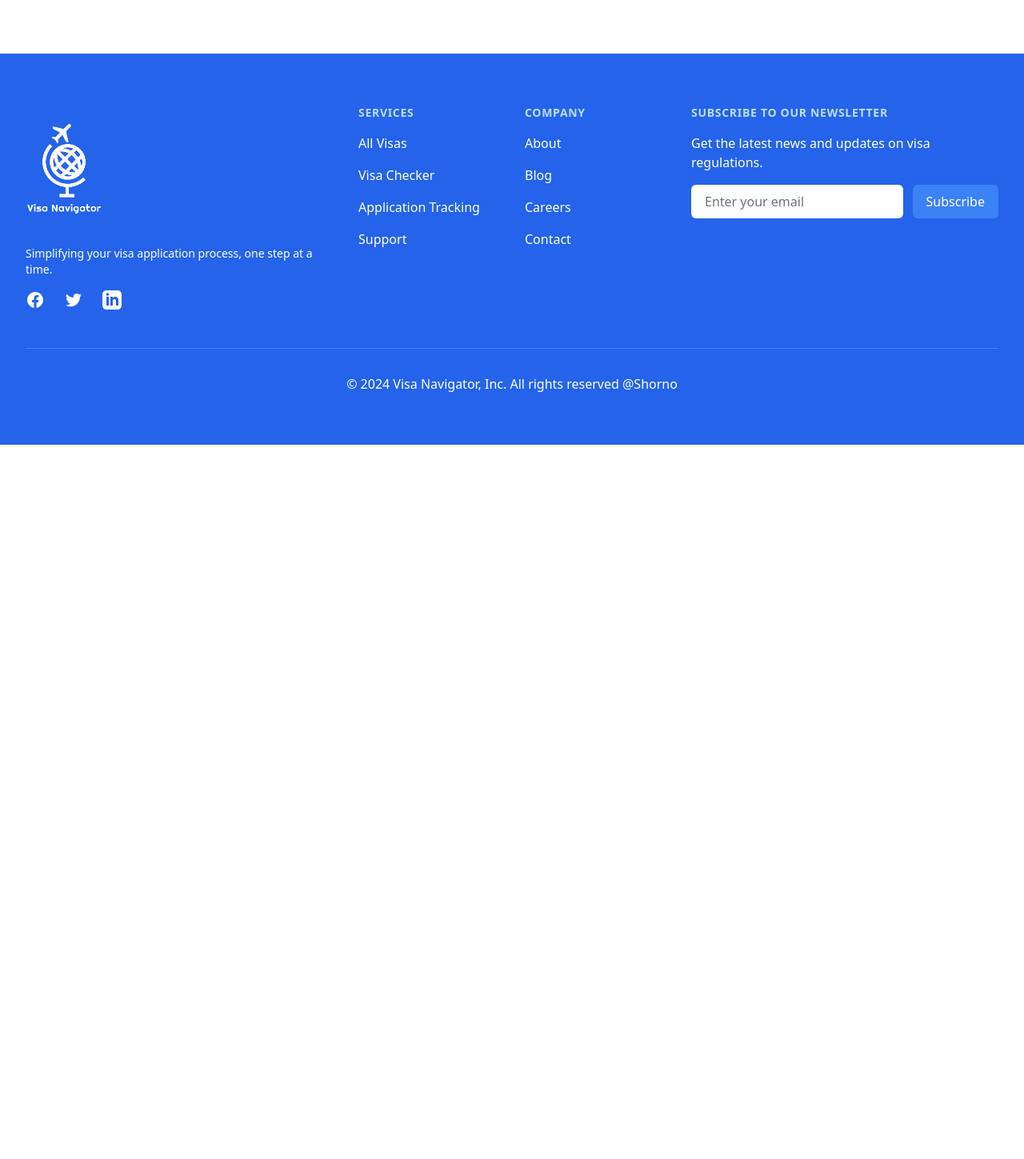
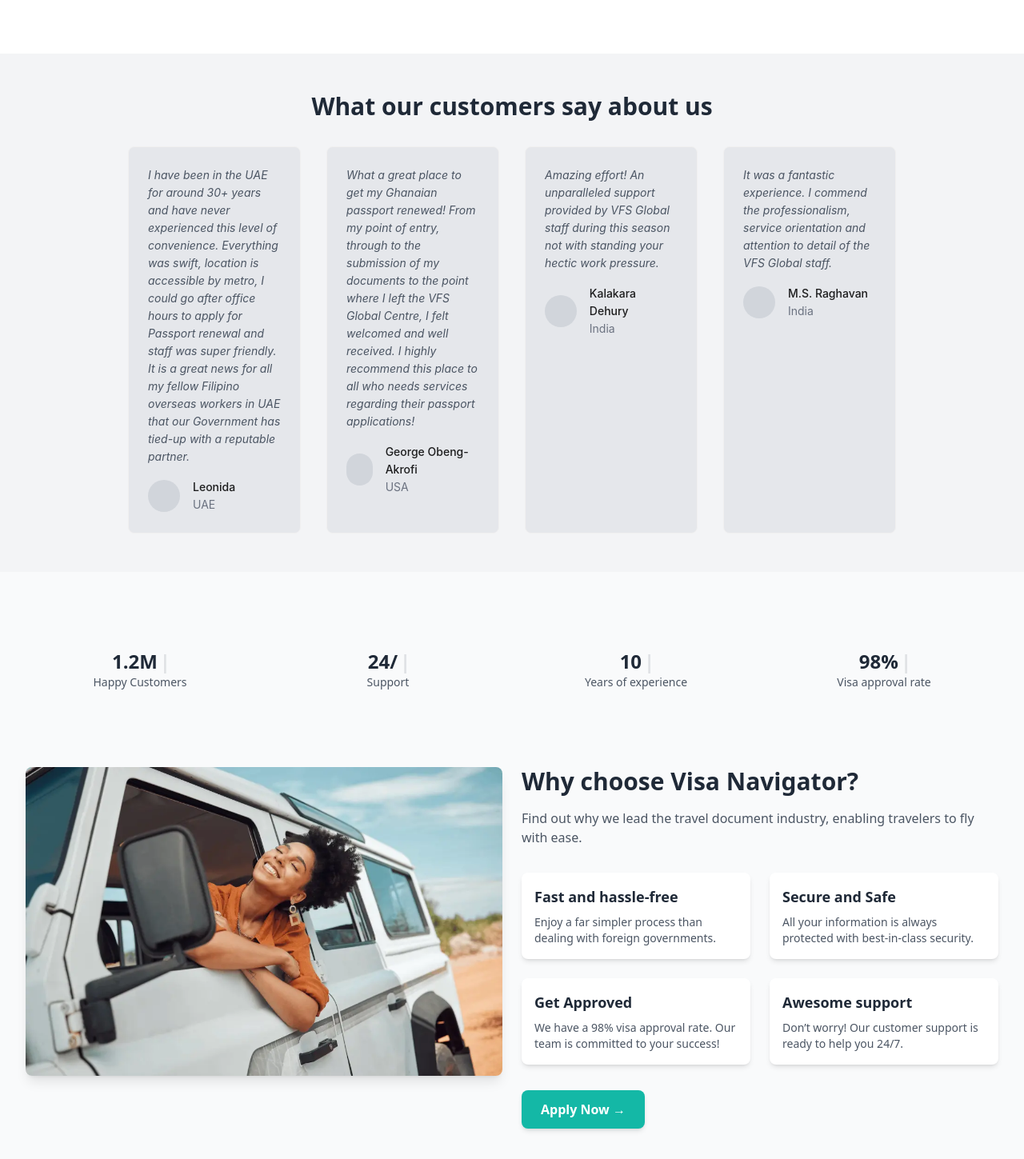
Before and after one commit to Shorno/visa-navigator, a React (Vite) app: page / in a window 1280 px wide. Shown: the part 1081-2530 px from the top of the page at 80% size. Before the commit the page ends 1637 px from the top, so only its background shows below. Built offline with nearby package versions, Linux system fonts and the light colour scheme; no server answers.

Commit message:
add extra sections

```diff
--- a/package.json
+++ b/package.json
@@ -14,9 +14,13 @@
     "antd": "^5.22.3",
     "dayjs": "^1.11.13",
     "firebase": "^11.0.2",
+    "lottie-react": "^2.4.0",
     "react": "^18.3.1",
+    "react-awesome-reveal": "^4.2.14",
     "react-dom": "^18.3.1",
-    "react-router-dom": "^7.0.2"
+    "react-router-dom": "^7.0.2",
+    "react-simple-typewriter": "^5.0.1",
+    "react-tooltip": "^5.28.0"
   },
   "devDependencies": {
     "@eslint/js": "^9.15.0",
--- a/src/components/Footer.jsx
+++ b/src/components/Footer.jsx
@@ -3,7 +3,7 @@ import visaLogo from '../assets/visaLogo.png';
 
 export default function Footer() {
     return (
-        <footer className="bg-blue-600 text-white">
+        <footer className="bg-blue-600 text-white dark:bg-blue-900">
             <div className="max-w-7xl mx-auto py-12 px-4 sm:px-6 lg:py-16 lg:px-8">
                 <div className="xl:grid xl:grid-cols-3 xl:gap-8">
                     <div className="space-y-4 xl:col-span-1">
--- /dev/null
+++ b/src/components/Testimonials.jsx
@@ -0,0 +1,59 @@
+import { Card } from "antd";
+
+const data = [
+    {
+        text: "I have been in the UAE for around 30+ years and have never experienced this level of convenience. Everything was swift, location is accessible by metro, I could go after office hours to apply for Passport renewal and staff was super friendly. It is a great news for all my fellow Filipino overseas workers in UAE that our Government has tied-up with a reputable partner.",
+        name: "Leonida",
+        location: "UAE",
+    },
+    {
+        text: "What a great place to get my Ghanaian passport renewed! From my point of entry, through to the submission of my documents to the point where I left the VFS Global Centre, I felt welcomed and well received. I highly recommend this place to all who needs services regarding their passport applications!",
+        name: "George Obeng-Akrofi",
+        location: "USA",
+    },
+    {
+        text: "Amazing effort! An unparalleled support provided by VFS Global staff during this season not with standing your hectic work pressure.",
+        name: "Kalakara Dehury",
+        location: "India",
+    },
+    {
+        text: "It was a fantastic experience. I commend the professionalism, service orientation and attention to detail of the VFS Global staff.",
+        name: "M.S. Raghavan",
+        location: "India",
+    },
+]
+
+const Testimonials = () => {
+    return (
+        <div className="bg-gray-100 text-gray-800 dark:bg-gray-900 dark:text-gray-200 py-12">
+            <div className="max-w-5xl mx-auto px-4 sm:px-6 lg:px-8">
+                <h2 className="text-3xl font-extrabold text-center mb-8">
+                    What our customers say about us
+                </h2>
+                <div className="grid grid-cols-1 md:grid-cols-2 lg:grid-cols-4 gap-8">
+                    {data.map((testimonial, index) => (
+                        <Card
+                            key={index}
+                            className="bg-gray-200 dark:bg-gray-800 hover:bg-gray-100 dark:hover:bg-gray-700 transition-colors duration-300"
+                        >
+                            <p className="text-gray-600 dark:text-gray-400 italic mb-4">
+                                {testimonial.text}
+                            </p>
+                            <div className="flex items-center">
+                                <div className="w-10 h-10 bg-gray-300 dark:bg-gray-700 rounded-full mr-4"></div>
+                                <div>
+                                    <h3 className="font-medium">{testimonial.name}</h3>
+                                    <p className="text-gray-500 dark:text-gray-400">
+                                        {testimonial.location}
+                                    </p>
+                                </div>
+                            </div>
+                        </Card>
+                    ))}
+                </div>
+            </div>
+        </div>
+    );
+};
+
+export default Testimonials;
--- /dev/null
+++ b/src/components/WhyChooseUs.jsx
@@ -0,0 +1,123 @@
+import Cover from "../assets/why-choose-us.webp"
+import {Typewriter} from "react-simple-typewriter";
+import {Fade, Slide} from "react-awesome-reveal";
+
+const WhyChooseUs = () => {
+    return (
+        <section className="bg-gray-50 dark:bg-gray-900 py-12">
+            <div className="max-w-7xl mx-auto px-6 lg:px-8 py-12">
+                <div className="grid grid-cols-2 md:grid-cols-4 gap-6 text-center">
+                    <div>
+                        <h3 className="text-2xl font-bold text-gray-800 dark:text-gray-200">
+                            <Typewriter
+                                words={['1.2M', '1,200,000']}
+                                loop={false}
+                                typeSpeed={80}
+                                deleteSpeed={50}
+                                cursor
+                            />
+                        </h3>
+                        <p className="text-sm text-gray-600 dark:text-gray-400">Happy Customers</p>
+                    </div>
+                    <div>
+                        <h3 className="text-2xl font-bold text-gray-800 dark:text-gray-200">
+                            <Typewriter
+                                words={['24/7']}
+                                loop={false}
+                                typeSpeed={80}
+                                cursor
+                            />
+                        </h3>
+                        <p className="text-sm text-gray-600 dark:text-gray-400">Support</p>
+                    </div>
+                    <div>
+                        <h3 className="text-2xl font-bold text-gray-800 dark:text-gray-200">
+                            <Typewriter
+                                words={['10']}
+                                loop={false}
+                                typeSpeed={80}
+                                cursor
+                            />
+                        </h3>
+                        <p className="text-sm text-gray-600 dark:text-gray-400">Years of experience</p>
+                    </div>
+                    <div>
+                        <h3 className="text-2xl font-bold text-gray-800 dark:text-gray-200">
+                            <Typewriter
+                                words={['98%']}
+                                loop={false}
+                                typeSpeed={80}
+                                cursor
+                            />
+                        </h3>
+                        <p className="text-sm text-gray-600 dark:text-gray-400">Visa approval rate</p>
+                    </div>
+                </div>
+            </div>
+
+            <div className="max-w-7xl mx-auto px-6 lg:px-8 mt-12">
+                <div className="grid grid-cols-1 md:grid-cols-2 gap-6">
+                    <Slide>
+                        <img
+                            src={Cover}
+                            alt="Travel"
+                            className="rounded-lg shadow-lg"
+                        />
+                    </Slide>
+                    <div>
+                        <h2 className="text-3xl font-bold text-gray-800 dark:text-gray-200">Why choose Visa Navigator?</h2>
+                        <p className="text-gray-600 dark:text-gray-400 mt-4">
+                            Find out why we lead the travel document industry, enabling
+                            travelers to fly with ease.
+                        </p>
+                        <div className="mt-8 grid grid-cols-1 sm:grid-cols-2 gap-6">
+                            <Slide direction={"right"} cascade>
+                                <div className="p-4 bg-white dark:bg-gray-800 shadow-md rounded-lg">
+                                    <h3 className="text-lg font-semibold text-gray-800 dark:text-gray-200">
+                                        Fast and hassle-free
+                                    </h3>
+                                    <p className="text-sm text-gray-600 dark:text-gray-400 mt-2">
+                                        Enjoy a far simpler process than dealing with foreign
+                                        governments.
+                                    </p>
+                                </div>
+                                <div className="p-4 bg-white dark:bg-gray-800 shadow-md rounded-lg">
+                                    <h3 className="text-lg font-semibold text-gray-800 dark:text-gray-200">
+                                        Secure and Safe
+                                    </h3>
+                                    <p className="text-sm text-gray-600 dark:text-gray-400 mt-2">
+                                        All your information is always protected with best-in-class
+                                        security.
+                                    </p>
+                                </div>
+                                <div className="p-4 bg-white dark:bg-gray-800 shadow-md rounded-lg">
+                                    <h3 className="text-lg font-semibold text-gray-800 dark:text-gray-200">
+                                        Get Approved
+                                    </h3>
+                                    <p className="text-sm text-gray-600 dark:text-gray-400 mt-2">
+                                        We have a 98% visa approval rate. Our team is committed to
+                                        your success!
+                                    </p>
+                                </div>
+                                <div className="p-4 bg-white dark:bg-gray-800 shadow-md rounded-lg">
+                                    <h3 className="text-lg font-semibold text-gray-800 dark:text-gray-200">
+                                        Awesome support
+                                    </h3>
+                                    <p className="text-sm text-gray-600 dark:text-gray-400 mt-2">
+                                        Don’t worry! Our customer support is ready to help you 24/7.
+                                    </p>
+                                </div>
+                            </Slide>
+                        </div>
+                        <button
+                            className="mt-8 px-6 py-3 bg-teal-500 text-white font-semibold rounded-lg shadow-md hover:bg-teal-600 dark:bg-teal-600 dark:hover:bg-teal-700 transition duration-300">
+                            Apply Now →
+                        </button>
+                    </div>
+                </div>
+            </div>
+        </section>
+    );
+};
+
+export default WhyChooseUs;
--- a/src/pages/Home.jsx
+++ b/src/pages/Home.jsx
@@ -1,5 +1,7 @@
 import ImageSlider from "../components/ImageSlider.jsx";
 import LatestVisa from "../components/LatestVisa.jsx";
+import Testimonials from "../components/Testimonials.jsx";
+import WhyChooseUs from "../components/WhyChooseUs.jsx";
 
 
 export default function Home() {
@@ -8,6 +10,8 @@ export default function Home() {
         <main>
             <ImageSlider/>
             <LatestVisa/>
+            <Testimonials/>
+            <WhyChooseUs/>
         </main>
     )
 }
```
Also changed, not shown: src/components/LatestVisa.jsx (+6 -4 lines), src/assets/why-choose-us.webp (added), 1 other file (tests, documents, lock files or other folders).
